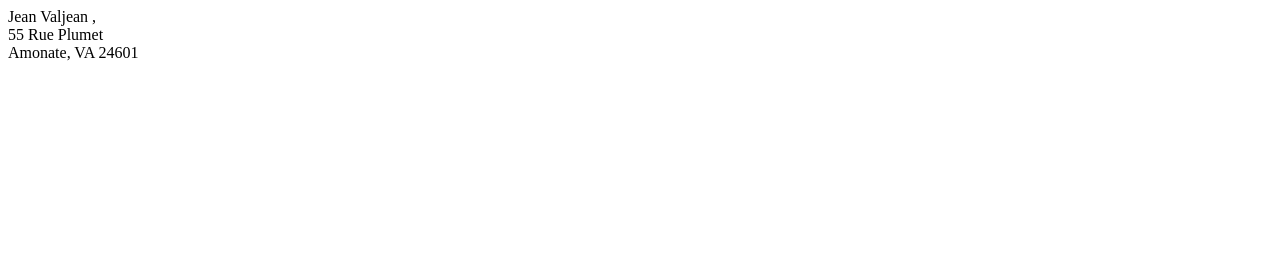
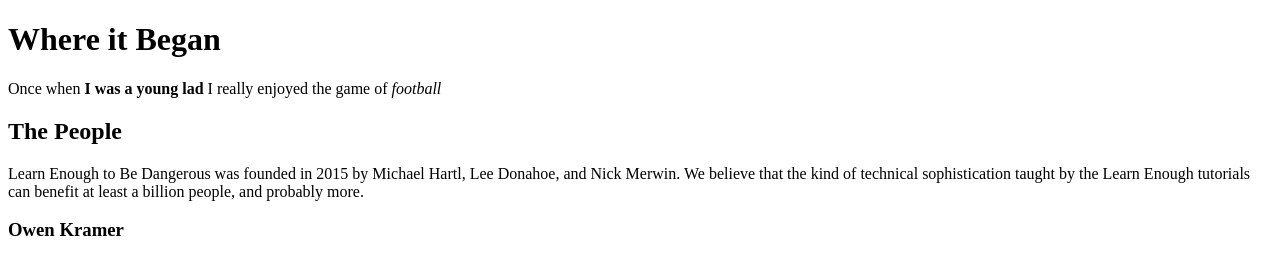
Before and after one commit to okey-dot/sample_website, a plain HTML site: page index.html in a window 1280 px wide. Drawn offline with Linux system fonts and the light colour scheme.

Commit message:
modified headers and paragraphs in index.html

```diff
--- a/index.html
+++ b/index.html
@@ -2,12 +2,16 @@
 <html lang="en" dir="ltr">
   <head>
     <meta charset="utf-8">
-    <title>Who Am I?</title>
+    <title>The Story of Athletes</title>
   </head>
   <body>
-    Jean Valjean , <br>
-   55 Rue Plumet <br>
-   Amonate, VA 24601
-
+    <h1>Where it Began</h1>
+    <p>Once when <strong>I was a young lad</strong> I really enjoyed the game of <em>football</em></p>
+    <h2>The People</h2>
+    <p>Learn Enough to Be Dangerous was founded in 2015 by Michael Hartl, Lee
+      Donahoe, and Nick Merwin. We believe that the kind of technical
+      sophistication taught by the Learn Enough tutorials can benefit
+      at least a billion people, and probably more.</p>
+    <h3>Owen Kramer</h3>
   </body>
 </html>
```
